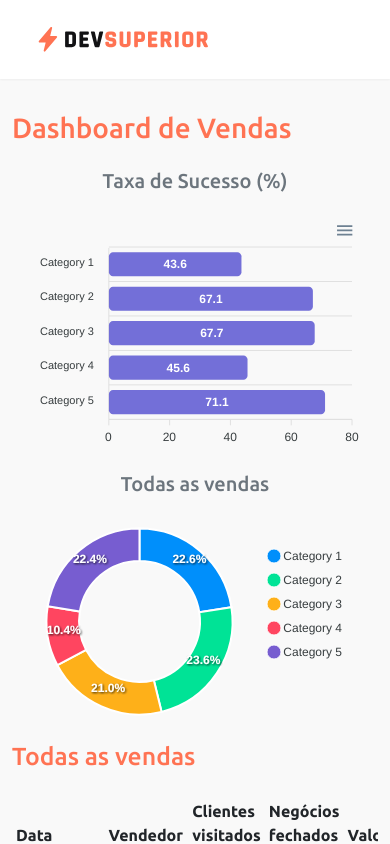
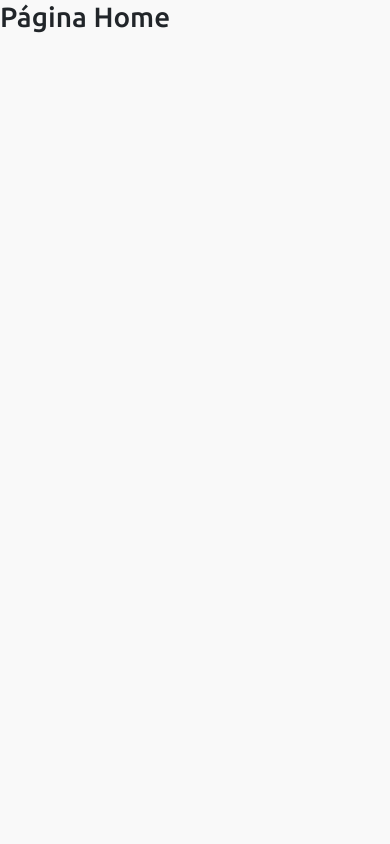
Before and after one commit to jfernandesdev/dashboard-vendas-sds4, a React (Create React App) app in the folder frontend/: page / in a window 390 px wide. Shown: the top 844 px of the page. Built offline with nearby package versions, Linux system fonts and the light colour scheme.

Commit message:
route creation

```diff
--- a/frontend/package.json
+++ b/frontend/package.json
@@ -16,6 +16,7 @@
     "react": "^17.0.2",
     "react-apexcharts": "^1.3.9",
     "react-dom": "^17.0.2",
+    "react-router-dom": "^5.3.0",
     "react-scripts": "4.0.3",
     "typescript": "^4.1.2",
     "web-vitals": "^1.0.1"
@@ -43,5 +44,8 @@
       "last 1 firefox version",
       "last 1 safari version"
     ]
+  },
+  "devDependencies": {
+    "@types/react-router-dom": "^5.1.8"
   }
 }
--- a/frontend/src/App.tsx
+++ b/frontend/src/App.tsx
@@ -1,35 +1,8 @@
-import Navbar from 'components/Navbar';
-import BarChart from 'components/BarChart';
-import DonutChart from 'components/DonutChart';
-import DataTable from 'components/DataTable';
-import Footer from 'components/Footer';
+import Routes from 'Routes';
 
 function App() {
   return (
-    <>
-      <Navbar />
-      <div className="container">
-        <h1 className="text-primary py-3">Dashboard de Vendas</h1>
-
-        <div className="row px-3">
-          <div className="col-md-6 col-12">
-            <h5 className="text-center text-secondary mb-4">Taxa de Sucesso (%)</h5>
-            <BarChart />
-          </div>
-          <div className="col-md-6 col-12">
-            <h5 className="text-center text-secondary mb-4">Todas as vendas</h5>
-            <DonutChart />
-          </div>
-        </div>
-
-        <div className="py-3">
-          <h2 className="text-primary">Todas as vendas</h2>
-        </div>
-
-        <DataTable />
-      </div>
-      <Footer />
-    </>
+    <Routes />
   );
 }
 
--- /dev/null
+++ b/frontend/src/Routes.tsx
@@ -0,0 +1,20 @@
+import { BrowserRouter, Switch, Route } from 'react-router-dom';
+
+import Home from 'pages/Home';
+import Dashboard from 'pages/Dashboard';
+
+export default function Routes() {
+  return (
+    <BrowserRouter>
+      <Switch>
+        <Route path="/" exact>
+          <Home />
+        </Route>
+
+        <Route path="/dashboard">
+          <Dashboard />
+        </Route>
+      </Switch>
+    </BrowserRouter>
+  );
+}
--- /dev/null
+++ b/frontend/src/pages/Dashboard.tsx
@@ -0,0 +1,34 @@
+import Navbar from 'components/Navbar';
+import BarChart from 'components/BarChart';
+import DonutChart from 'components/DonutChart';
+import DataTable from 'components/DataTable';
+import Footer from 'components/Footer';
+
+export default function Dashboard() {
+  return (
+    <>
+      <Navbar />
+      <div className="container">
+        <h1 className="text-primary py-3">Dashboard de Vendas</h1>
+
+        <div className="row px-3">
+          <div className="col-md-6 col-12">
+            <h5 className="text-center text-secondary mb-4">Taxa de Sucesso (%)</h5>
+            <BarChart />
+          </div>
+          <div className="col-md-6 col-12">
+            <h5 className="text-center text-secondary mb-4">Todas as vendas</h5>
+            <DonutChart />
+          </div>
+        </div>
+
+        <div className="py-3">
+          <h2 className="text-primary">Todas as vendas</h2>
+        </div>
+
+        <DataTable />
+      </div>
+      <Footer />
+    </>
+  );
+}
--- /dev/null
+++ b/frontend/src/pages/Home.tsx
@@ -0,0 +1,5 @@
+export default function Home() {
+  return (
+    <h1>Página Home</h1>
+  );
+}
```
Also changed, not shown: 1 other file (tests, documents, lock files or other folders).
